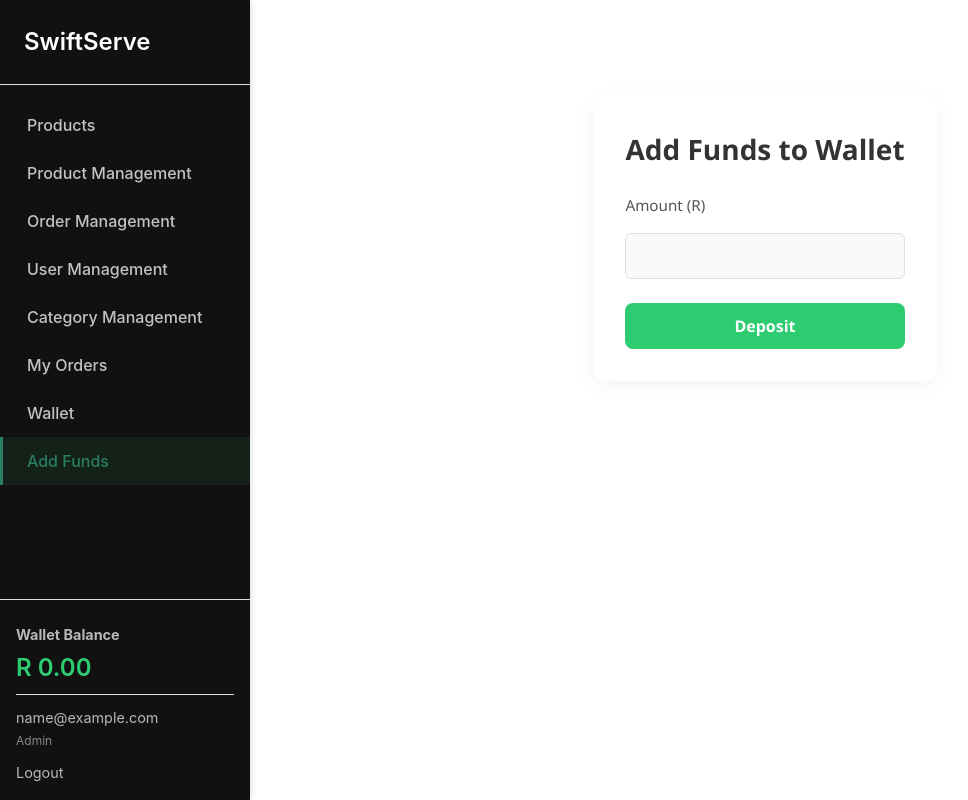
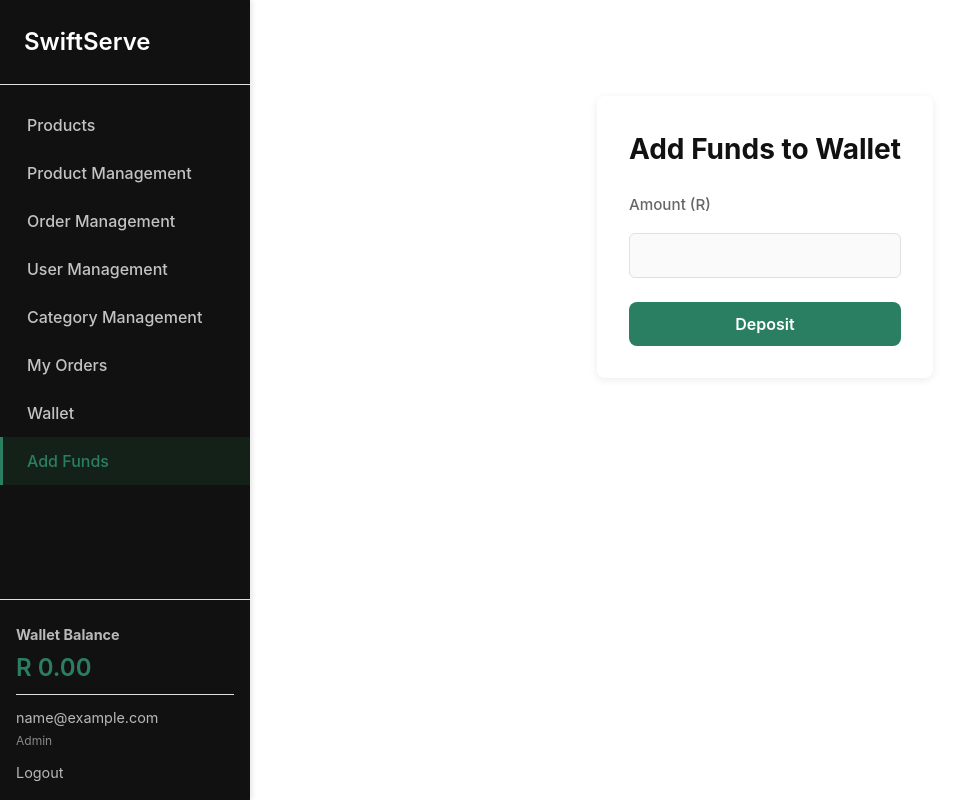
Before and after one commit to SamuMngomezulu/SwiftServe, a React (Create React App) app: page /deposit in a window 1280 px wide. Shown: the whole page, without its empty margins (0-968 px from the left). Built offline with nearby package versions, Linux system fonts and the light colour scheme; no server answers; sample sign-in values are in the browser's storage.

Commit message:
Updated Wallet component styling

```diff
--- a/src/components/styles/deposit.css
+++ b/src/components/styles/deposit.css
@@ -1,17 +1,16 @@
-/* Deposit Page */
+/* Deposit Page - Updated to match design system */
 .deposit-page {
     max-width: 500px;
     margin: 3rem auto;
     padding: 2rem;
-    background-color: #ffffff;
-    border-radius: 12px;
-    box-shadow: 0 4px 20px rgba(0, 0, 0, 0.05);
-    font-family: 'Segoe UI', Tahoma, Geneva, Verdana, sans-serif;
+    background-color: var(--secondary-color);
+    border-radius: var(--border-radius);
+    box-shadow: var(--box-shadow);
 }
 
     .deposit-page h1 {
         font-size: 1.75rem;
-        color: #333;
+        color: var(--font-color);
         margin-bottom: 1.5rem;
         text-align: center;
     }
@@ -25,47 +24,48 @@
 
     .form-group label {
         font-weight: 500;
-        color: #555;
+        color: var(--text-muted);
     }
 
     .form-group input {
         padding: 0.75rem;
         font-size: 1rem;
-        border: 1px solid #ddd;
-        border-radius: 8px;
-        transition: border-color 0.2s ease;
+        border: 1px solid var(--border-color);
+        border-radius: var(--border-radius);
+        transition: var(--transition);
     }
 
         .form-group input:focus {
             outline: none;
-            border-color: #2ecc71;
-            box-shadow: 0 0 0 2px rgba(46, 204, 113, 0.2);
+            border-color: var(--accent-color);
+            box-shadow: 0 0 0 2px rgba(42, 127, 98, 0.2);
         }
 
 button[type="submit"] {
     width: 100%;
     padding: 0.75rem;
-    background-color: #2ecc71;
-    color: white;
+    background-color: var(--accent-color);
+    color: var(--secondary-color);
     font-weight: 600;
     font-size: 1rem;
     border: none;
-    border-radius: 8px;
+    border-radius: var(--border-radius);
     cursor: pointer;
-    transition: background-color 0.2s ease;
+    transition: var(--transition);
 }
 
     button[type="submit"]:hover:not(:disabled) {
-        background-color: #27ae60;
+        background-color: var(--accent-hover);
     }
 
     button[type="submit"]:disabled {
-        background-color: #a5d6a7;
+        background-color: var(--gray-medium);
         cursor: not-allowed;
+        opacity: 0.7;
     }
 
 .error {
-    color: #e74c3c;
+    color: var(--danger-color);
     font-size: 0.95rem;
     margin-bottom: 1rem;
     text-align: center;
--- a/src/components/styles/wallet.css
+++ b/src/components/styles/wallet.css
@@ -1,9 +1,8 @@
-/* Wallet Container */
+/* Wallet Container - Updated to match design system */
 .wallet-container {
     max-width: 1200px;
     margin: 2rem auto;
-    padding: 0 1rem;
-    font-family: 'Segoe UI', Tahoma, Geneva, Verdana, sans-serif;
+    padding: 0 var(--space-unit);
 }
 
 .wallet-header {
@@ -12,12 +11,12 @@
     align-items: center;
     margin-bottom: 2rem;
     padding-bottom: 1rem;
-    border-bottom: 1px solid #eaeaea;
+    border-bottom: 1px solid var(--border-color);
 }
 
     .wallet-header h1 {
         font-size: 2rem;
-        color: #333;
+        color: var(--font-color);
         margin: 0;
     }
 
@@ -31,7 +30,7 @@
 .balance-amount {
     font-size: 1.5rem;
     font-weight: 600;
-    color: #2ecc71;
+    color: var(--accent-color);
 }
 
 /* Tabs */
@@ -39,7 +38,7 @@
     display: flex;
     gap: 0.5rem;
     margin-bottom: 1.5rem;
-    border-bottom: 1px solid #eaeaea;
+    border-bottom: 1px solid var(--border-color);
     padding-bottom: 0.5rem;
 }
 
@@ -47,50 +46,50 @@
     padding: 0.75rem 1.5rem;
     background: none;
     border: none;
-    border-radius: 6px;
+    border-radius: var(--border-radius);
     cursor: pointer;
     font-weight: 500;
-    color: #666;
-    transition: all 0.2s ease;
+    color: var(--text-muted);
+    transition: var(--transition);
 }
 
     .tab:hover {
-        background-color: #f5f5f5;
-        color: #333;
+        background-color: var(--gray-light);
+        color: var(--font-color);
     }
 
     .tab.active {
-        background-color: #2ecc71;
-        color: white;
+        background-color: var(--accent-color);
+        color: var(--secondary-color);
     }
 
 /* Transactions Table */
 .transactions-table {
-    border-radius: 8px;
+    border-radius: var(--border-radius);
     overflow: hidden;
-    box-shadow: 0 2px 10px rgba(0, 0, 0, 0.05);
+    box-shadow: var(--box-shadow);
 }
 
 .table-header {
     display: grid;
     grid-template-columns: 2fr 1fr 1fr 1fr 1fr;
-    background-color: #f8f9fa;
+    background-color: var(--gray-light);
     padding: 1rem;
     font-weight: 600;
-    color: #555;
+    color: var(--text-muted);
 }
 
 .transaction-row {
     display: grid;
     grid-template-columns: 2fr 1fr 1fr 1fr 1fr;
     padding: 1rem;
-    border-bottom: 1px solid #eee;
+    border-bottom: 1px solid var(--border-color);
     align-items: center;
-    transition: background-color 0.2s ease;
+    transition: var(--transition);
 }
 
     .transaction-row:hover {
-        background-color: #f9f9f9;
+        background-color: var(--gray-light);
     }
 
 .cell {
@@ -106,12 +105,12 @@
 }
 
     .type-badge.deposit {
-        background-color: #d4edda;
-        color: #155724;
+        background-color: var(--success-bg);
+        color: var(--accent-hover);
     }
 
     .type-badge.purchase {
-        background-color: #fff3cd;
+        background-color: #fff3cd; /* Keeping original as not in variables */
         color: #856404;
     }
 
@@ -123,18 +122,18 @@
 }
 
     .status-badge.completed {
-        background-color: #d4edda;
-        color: #155724;
+        background-color: var(--success-bg);
+        color: var(--accent-hover);
     }
 
     .status-badge.pending {
-        background-color: #fff3cd;
+        background-color: #fff3cd; /* Keeping original as not in variables */
         color: #856404;
     }
 
     .status-badge.failed {
-        background-color: #f8d7da;
-        color: #721c24;
+        background-color: var(--error-bg);
+        color: var(--danger-color);
     }
 
 /* Amount Styling */
@@ -143,23 +142,23 @@
 }
 
     .amount.positive {
-        color: #2ecc71;
+        color: var(--accent-color);
     }
 
     .amount.negative {
-        color: #e74c3c;
+        color: var(--danger-color);
     }
 
 /* Buttons */
 .details-btn {
     padding: 0.5rem 1rem;
-    background-color: #3498db;
+    background-color: #3498db; /* Keeping original blue */
     color: white;
     border: none;
     border-radius: 4px;
     cursor: pointer;
     font-size: 0.85rem;
-    transition: background-color 0.2s ease;
+    transition: var(--transition);
 }
 
     .details-btn:hover {
@@ -181,7 +180,7 @@
     height: 40px;
     border: 4px solid rgba(0, 0, 0, 0.1);
     border-radius: 50%;
-    border-top-color: #2ecc71;
+    border-top-color: var(--accent-color);
     animation: spin 1s ease-in-out infinite;
 }
 
@@ -195,7 +194,7 @@
 .no-transactions {
     padding: 2rem;
     text-align: center;
-    color: #666;
+    color: var(--text-muted);
     font-style: italic;
 }
 
```
